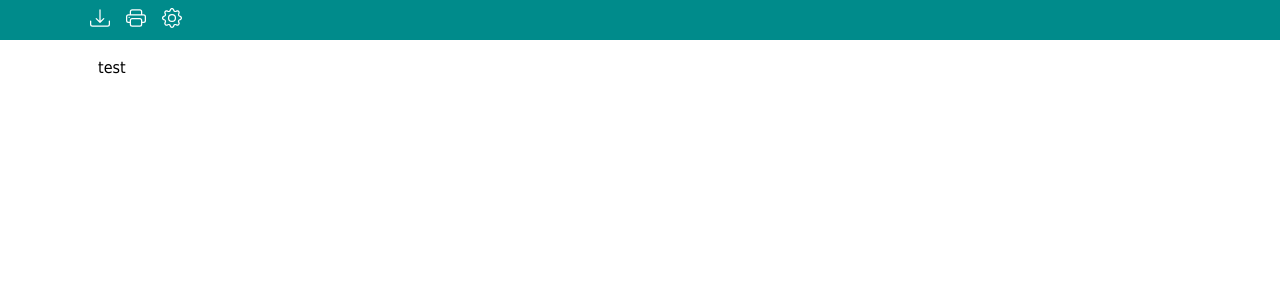
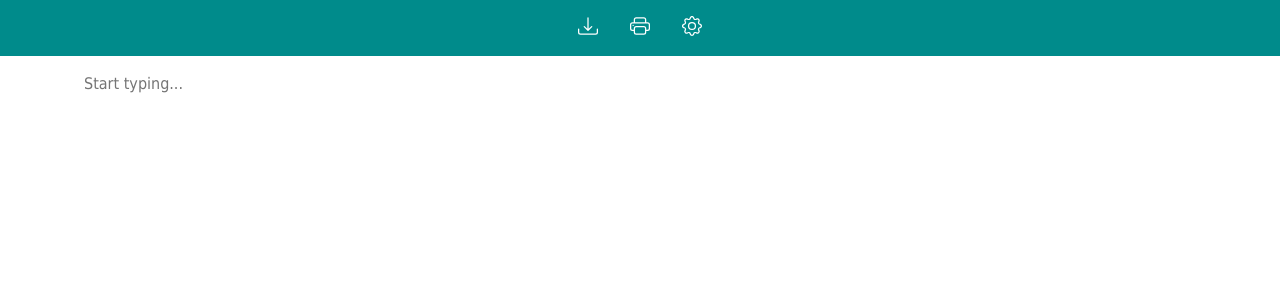
Before and after one commit to dbreunig/note.computer, a Vue app: page / in a window 1280 px wide. Shown: the top 300 px of the page. Built offline with nearby package versions, Linux system fonts and the light colour scheme.

Commit message:
Header center

```diff
--- a/public/index.html
+++ b/public/index.html
@@ -5,7 +5,7 @@
     <meta http-equiv="X-UA-Compatible" content="IE=edge">
     <meta name="viewport" content="width=device-width,initial-scale=1.0">
     <link rel="icon" href="<%= BASE_URL %>favicon.ico">
-    <title><%= htmlWebpackPlugin.options.title %></title>
+    <title>note.computer</title>
   </head>
   <body>
     <noscript>
--- a/src/App.vue
+++ b/src/App.vue
@@ -20,7 +20,7 @@ export default {
   },
   data () {
     return {
-      note: "test"
+      note: ""
     }
   }
 }
--- a/src/components/Header.vue
+++ b/src/components/Header.vue
@@ -1,13 +1,4 @@
 <template>
-  <!-- <div id="header" class="navbar navbar-expand-lg navbar-dark bg-dark">
-    <a class="navbar-brand" href="#">note.computer</a>
-      <ul class="navbar-nav mr-auto">
-        <li class="nav-item"><a class="nav-link me-sm-0" href="#"><b-icon class="nav-icon" icon="download"></b-icon></a></li>
-        <li class="nav-item"><a class="nav-link" href="#"><b-icon class="nav-icon" icon="download"></b-icon></a></li>
-        <li class="nav-item"><a class="nav-link" href="#"><b-icon class="nav-icon" icon="download"></b-icon></a></li>
-        <li class="nav-item"><a class="nav-link" href="#"><b-icon class="nav-icon" icon="download"></b-icon></a></li>
-      </ul>
-  </div> -->
   <div class="container-fluid" id="header">
     <div class="container" id="tool-bar">
     <a class="action-icon" href="#"><b-icon class="nav-icon" icon="download"></b-icon></a>
@@ -27,10 +18,13 @@
 <style scoped>
 #header {
   background-color: darkcyan;
-  flex: 0 1 38px;
+  flex: 0 1 46px;
+  text-align: center;
 }
 .action-icon {
-  padding: .5em;
+  padding: 1em;
+  padding-left: 1em;
+  padding-right: 1em;
   display: inline-block;
 }
 .nav-icon {
--- a/src/components/Note.vue
+++ b/src/components/Note.vue
@@ -34,7 +34,7 @@ textarea {
   height: 100%;
   background-color: white;
   border: none;
-  padding: 1em;
+  padding-top: 1em;
   font-family: Tahoma, sans-serif;
   outline: none;
   resize: none;
```
